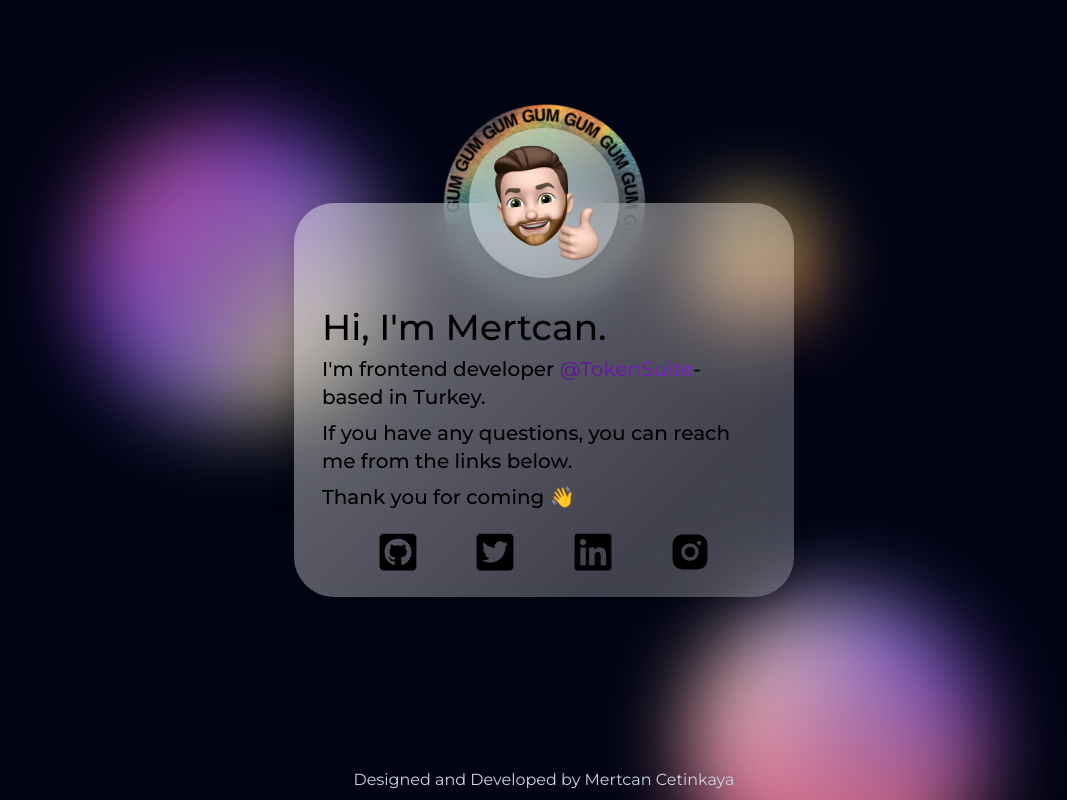
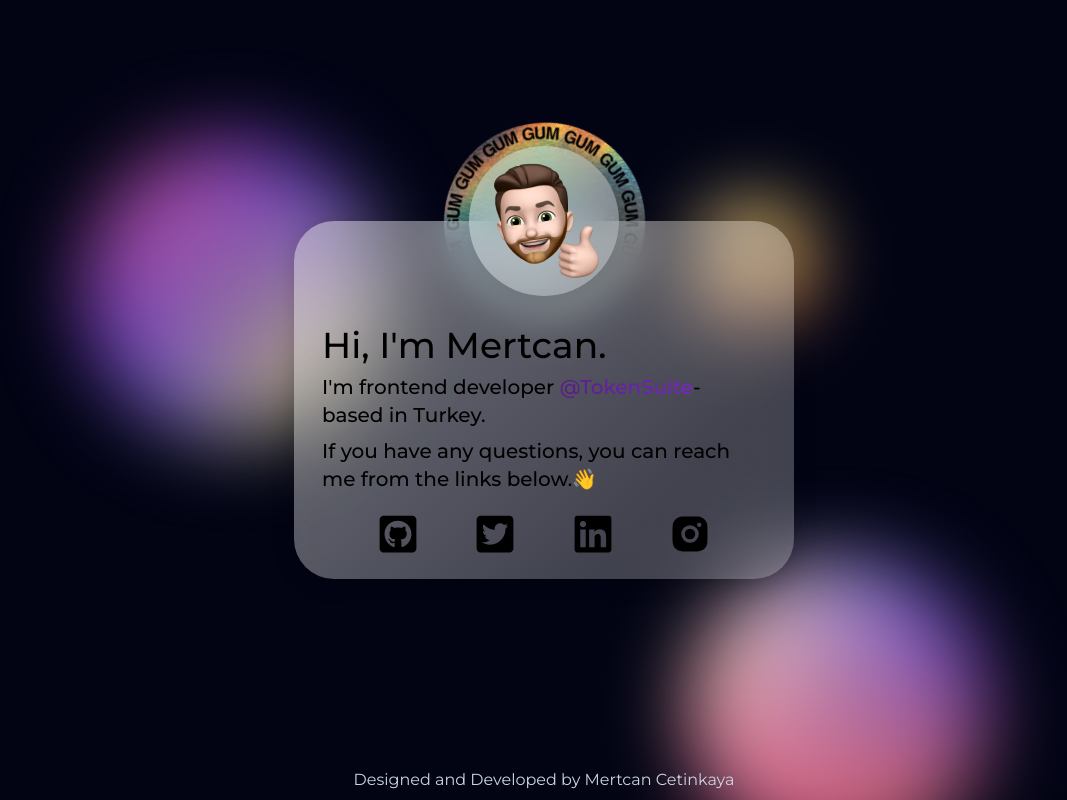
Before and after one commit to mertcancet/personal-website, a Next.js app: page / in a window 1280 px wide. Shown: the whole page, without its empty margins (96-1163 px from the left). Built offline with nearby package versions, Linux system fonts and the light colour scheme.

Commit message:
change content

```diff
--- a/src/components/personal-info-content/index.tsx
+++ b/src/components/personal-info-content/index.tsx
@@ -28,8 +28,7 @@ const PersonalInfoContent: React.FC = () => {
           </Link>
           - based in Turkey.
         </span>
-        <span>If you have any questions, you can reach me from the links below.</span>
-        <span>Thank you for coming 👋 </span>
+        <span>If you have any questions, you can reach me from the links below.👋</span>
       </div>
       <div className="flex justify-evenly mt-5">
         {icons.map((icon, index) => (
```
